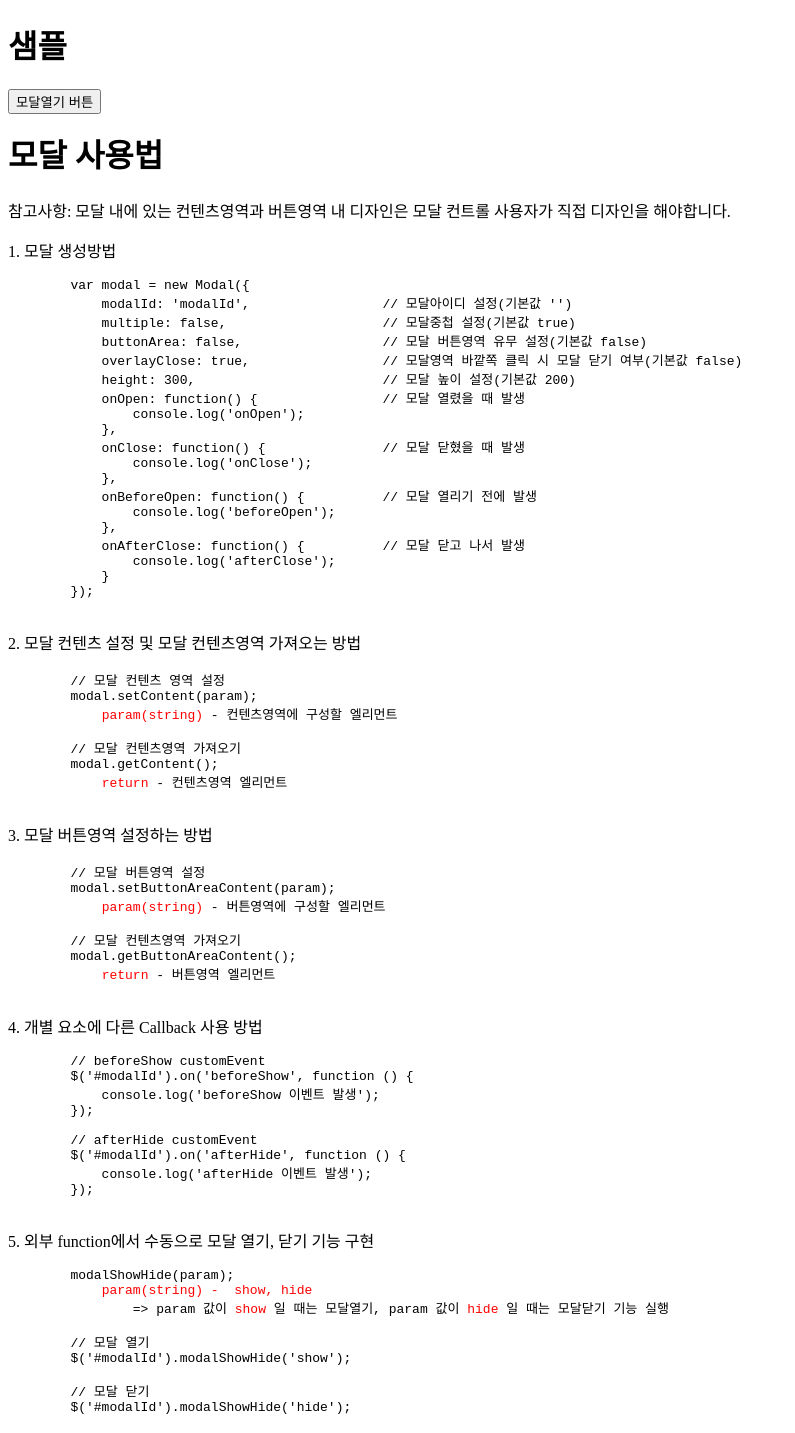
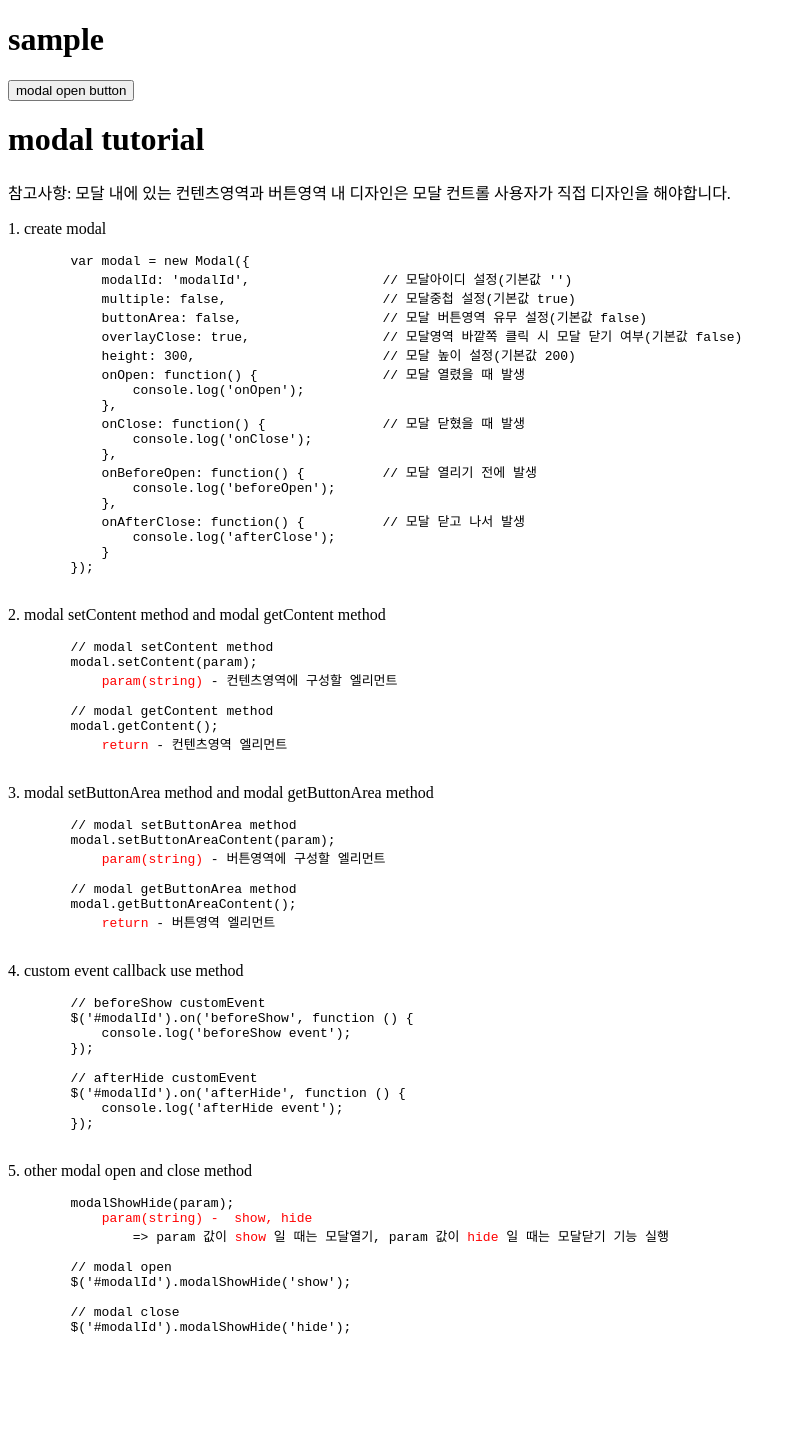
Before and after one commit to KangMinJae/modal, a plain HTML site: page src/index.html in a window 1280 px wide. Shown: the whole page, without its empty margins (0-795 px from the left). After the commit the page ends 1363 px from the top, so only its background shows below. Drawn offline with nearby package versions, Linux system fonts and the light colour scheme.

Commit message:
modify index.html

```diff
--- a/src/index.html
+++ b/src/index.html
@@ -3,17 +3,17 @@
 <head>
     <meta charset="UTF-8">
     <link rel="stylesheet" href="css/modal.css">
-    <title>모달 플러그인 데모사이트</title>
+    <title>moddal plugin demo</title>
 </head>
 <body>
-    <h1>샘플</h1>
+    <h1>sample</h1>
     <div class="button-area">
-        <button type="button" class="modal-open-button" data-modal-bgclick="true">모달열기 버튼</button>
+        <button type="button" class="modal-open-button" data-modal-bgclick="true">modal open button</button>
     </div>
     <div class="dialog-tutorial" style="padding-top: 20px;">
-        <h1>모달 사용법</h1>
+        <h1>modal tutorial</h1>
         <p>참고사항: 모달 내에 있는 컨텐츠영역과 버튼영역 내 디자인은 모달 컨트롤 사용자가 직접 디자인을 해야합니다.</p>
-        <p>1. 모달 생성방법</p>
+        <p>1. create modal</p>
         <pre>
         var modal = new Modal({
             modalId: 'modalId',                 // 모달아이디 설정(기본값 '')
@@ -35,48 +35,48 @@
             }
         });
         </pre>
-        <p>2. 모달 컨텐츠 설정 및 모달 컨텐츠영역 가져오는 방법</p>
+        <p>2. modal setContent method and modal getContent method</p>
         <pre>
-        // 모달 컨텐츠 영역 설정
+        // modal setContent method
         modal.setContent(param);
             <span style="color: red">param(string)</span> - 컨텐츠영역에 구성할 엘리먼트
 
-        // 모달 컨텐츠영역 가져오기
+        // modal getContent method
         modal.getContent();
             <span style="color: red">return</span> - 컨텐츠영역 엘리먼트
         </pre>
-        <p>3. 모달 버튼영역 설정하는 방법</p>
+        <p>3. modal setButtonArea method and modal getButtonArea method</p>
         <pre>
-        // 모달 버튼영역 설정
+        // modal setButtonArea method
         modal.setButtonAreaContent(param);
             <span style="color: red">param(string)</span> - 버튼영역에 구성할 엘리먼트
 
-        // 모달 컨텐츠영역 가져오기
+        // modal getButtonArea method
         modal.getButtonAreaContent();
             <span style="color: red">return</span> - 버튼영역 엘리먼트
         </pre>
-        <p>4. 개별 요소에 다른 Callback 사용 방법</p>
+        <p>4. custom event callback use method</p>
         <pre>
         // beforeShow customEvent
         $('#modalId').on('beforeShow', function () {
-            console.log('beforeShow 이벤트 발생');
+            console.log('beforeShow event');
         });
 
         // afterHide customEvent
         $('#modalId').on('afterHide', function () {
-            console.log('afterHide 이벤트 발생');
+            console.log('afterHide event');
         });
         </pre>
-        <p>5. 외부 function에서 수동으로 모달 열기, 닫기 기능 구현</p>
+        <p>5. other modal open and close method</p>
         <pre>
         modalShowHide(param);
             <span style="color: red">param(string) -  show, hide</span>
                 => param 값이 <span style="color: red">show</span> 일 때는 모달열기, param 값이 <span style="color: red">hide</span> 일 때는 모달닫기 기능 실행
 
-        // 모달 열기
+        // modal open
         $('#modalId').modalShowHide('show');
 
-        // 모달 닫기
+        // modal close
         $('#modalId').modalShowHide('hide');
         </pre>
     </div>
@@ -89,7 +89,7 @@
     </div>
     <div>
         <label style="font-size: 20px; padding-left: 20px;">모달 내의 모달 여는 버튼: </label>
-        <button type="button" onclick="multiModal();" style="border: 1px solid #aaa; background: none; padding: 14px; font-size: 15px; cursor: pointer;">멀티모달</button>
+        <button type="button" onclick="multiModal();" style="border: 1px solid #aaa; background: none; padding: 14px; font-size: 15px; cursor: pointer;">multi modal</button>
     </div>
 </script>
 <script src="js/modal.js" type="text/javascript"></script>
@@ -115,7 +115,7 @@
         });
 
         /**
-         *  모달 여는 방법
+         *  modal open method
          *  1. modal.open();
          *  2. $('#modalId').modalShowHide('show');
         */
@@ -131,7 +131,7 @@
 
         $('#innerModalId').modalShowHide('show');
 
-        innerModal.setContent('<h1>중첩모달</h1>');
+        innerModal.setContent('<h1>multi modal</h1>');
     }
 </script>
 </html>
```
